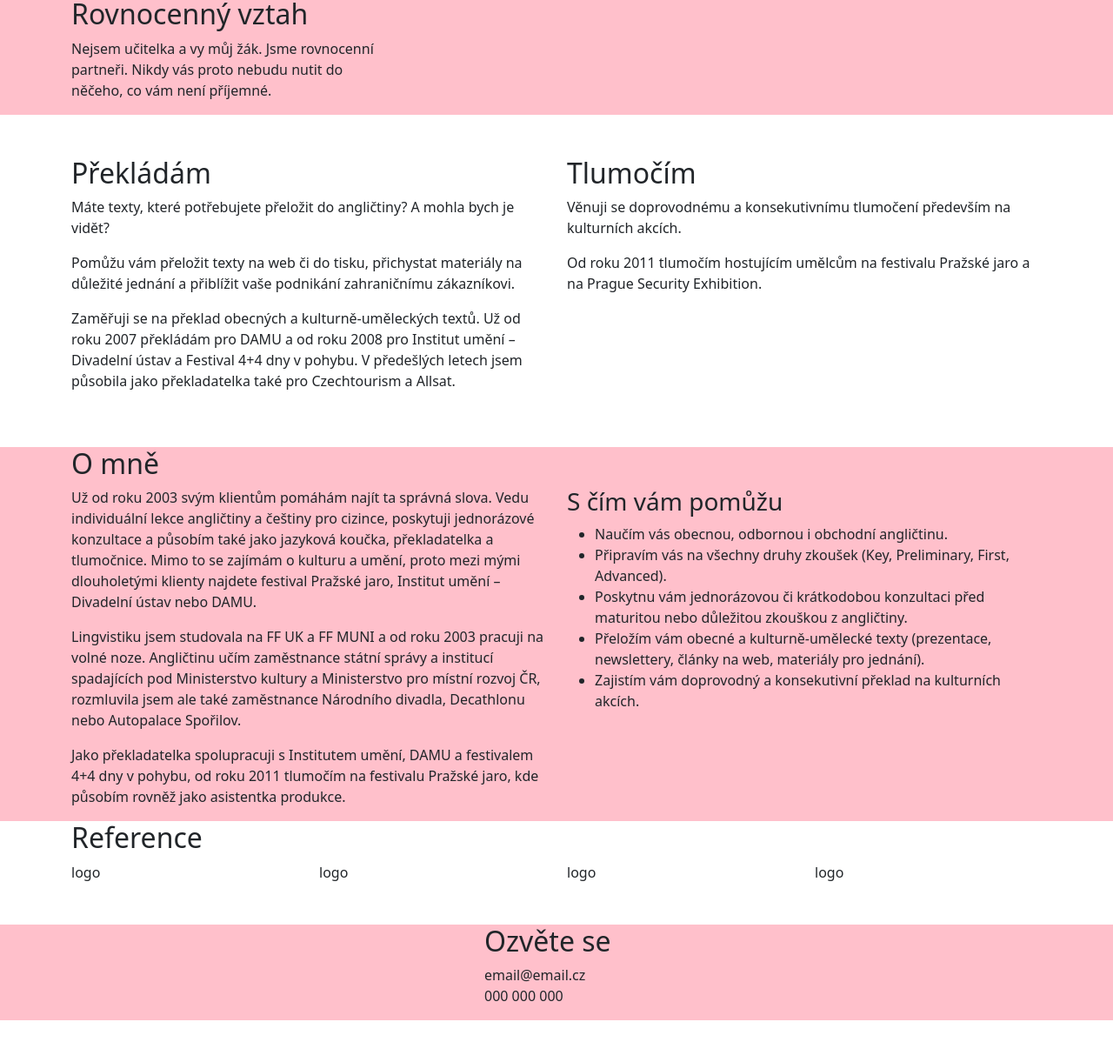
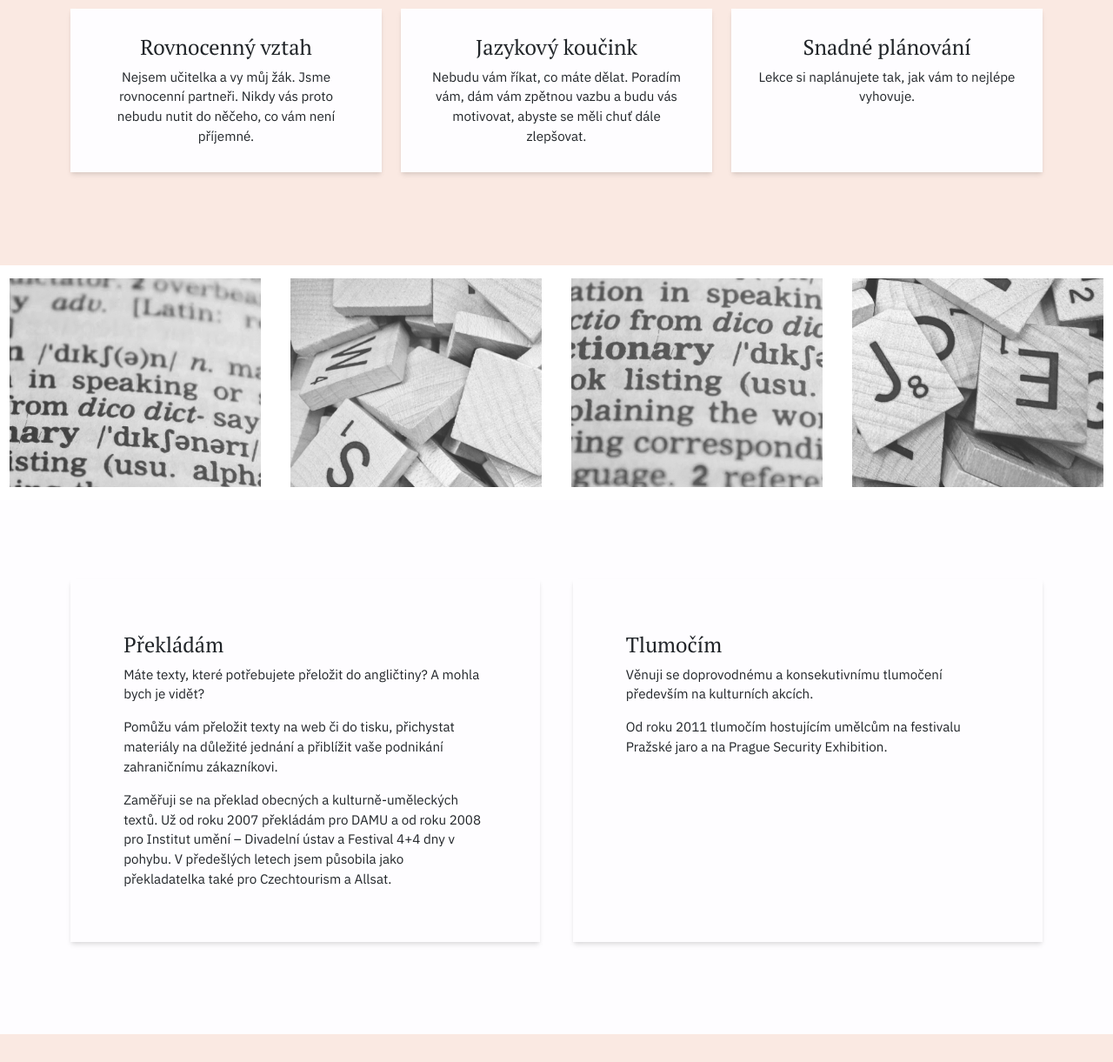
Before and after one commit to sarcino/Lingua-Franca, a plain HTML site: page index.html in a window 1280 px wide. Shown: the part 707-1928 px from the top of the page at 87% size. Before the commit the page ends 1880 px from the top, so only its background shows below. Drawn offline with nearby package versions, Linux system fonts and the light colour scheme.

Commit message:
color, styling, image, fonts, spacing

```diff
--- a/index.html
+++ b/index.html
@@ -1,23 +1,29 @@
 <!doctype html>
 <html lang="en">
+
 <head>
-    <!-- Required meta tags -->
     <meta charset="utf-8">
     <meta name="viewport" content="width=device-width, initial-scale=1">
+    <title>Lingua Franca - Eliška Hulcová</title>
+    <meta name="description" content="Pomůžu vám najít ta správná slova - lekce angličtiny a češtiny pro cizince, jazykový koučink, překlady a tlumočení">
 
     <!-- Bootstrap CSS -->
-    <link href="https://cdn.jsdelivr.net/npm/bootstrap@5.0.0-beta3/dist/css/bootstrap.min.css" rel="stylesheet" integrity="sha384-eOJMYsd53ii+scO/bJGFsiCZc+5NDVN2yr8+0RDqr0Ql0h+rP48ckxlpbzKgwra6" crossorigin="anonymous">
+    <link href="https://cdn.jsdelivr.net/npm/bootstrap@5.0.0-beta3/dist/css/bootstrap.min.css" rel="stylesheet"
+        integrity="sha384-eOJMYsd53ii+scO/bJGFsiCZc+5NDVN2yr8+0RDqr0Ql0h+rP48ckxlpbzKgwra6" crossorigin="anonymous">
     <link href="style.css" rel="stylesheet">
 
-    <title>Hello, world!</title>
+
 </head>
+
 <body>
 
     <!-- NAVIGATION BAR -->
     <nav class="navbar navbar-expand-lg navbar-light bg-light">
         <div class="container-fluid">
+            <div class="container">
                 <a class="navbar-brand" href="#">Navbar</a>
-          <button class="navbar-toggler" type="button" data-bs-toggle="collapse" data-bs-target="#navbarNav" aria-controls="navbarNav" aria-expanded="false" aria-label="Toggle navigation">
+                <button class="navbar-toggler" type="button" data-bs-toggle="collapse" data-bs-target="#navbarNav"
+                    aria-controls="navbarNav" aria-expanded="false" aria-label="Toggle navigation">
                     <span class="navbar-toggler-icon"></span>
                 </button>
                 <div class="collapse navbar-collapse" id="navbarNav">
@@ -26,7 +32,8 @@
                             <a class="nav-link" aria-current="page" href="#sluzby">Služby</a>
                         </li>
                         <li class="nav-item">
-                <a class="nav-link" aria-current="page" href="#preklady-a-tlumoceni">Překlady a tlumočení</a>
+                            <a class="nav-link" aria-current="page" href="#preklady-a-tlumoceni">Překlady a
+                                tlumočení</a>
                         </li>
                         <li class="nav-item">
                             <a class="nav-link" href="#o-mne">O mně</a>
@@ -40,18 +47,21 @@
                     </ul>
                 </div>
             </div>
+        </div>
     </nav>
 
     <!-- ENGLISH LESSONS -->
-      <div class="container-fluid mt-5">
+    <div class="container-fluid mt-5 mb-5">
         <div class="container">
             <div class="row">
-          <div class="col-sm">
+                <div class="col-md">
                     <h2>Lekce angličtiny</h2>
                     <p>
-                Chcete si rozšířit slovní zásobu, zbavit se trémy při komunikaci v cizím jazyce nebo se připravit na zkoušky z angličtiny? Naučím vás, jak si vybudovat aktivní slovní zásobu a jak získané znalosti prakticky využít v reálných situacích.
+                        Chcete si rozšířit slovní zásobu, zbavit se trémy při komunikaci v cizím jazyce nebo se
+                        připravit na zkoušky z angličtiny? Naučím vás, jak si vybudovat aktivní slovní zásobu a jak
+                        získané znalosti prakticky využít v reálných situacích.
                     </p>
-            <a href="#" class="btn btn-primary">Zarezervujte si lekci</a>
+                    <a href="#" class="btn btn-primary button">Zarezervujte si lekci</a>
                 </div>
                 <div class="col-sm">
                     <img src="images/placeholder-img.PNG" class="img-fluid" alt="...">
@@ -61,93 +71,141 @@
     </div>
 
     <!-- OTHER SERVICES -->
-     <div class="container-fluid pink" id="sluzby">
+    <div class="container-fluid mt-5 pt-5 pb-5 highlighted" id="sluzby">
         <div class="container">
             <div class="row mt-5">
-          <div class="col-sm">
-            <h2>Lekce na míru</h2>
-            <p>
-                Individuální lekce přizpůsobíme vaším předešlým zkušenostem, potřebám a přáním tak, abyste si z nich odnesli maximum.
+
+                <div class="col-md mb-3">
+                    <div class="card h-100 p-3 text-center service">
+                        <div class="card-body">
+                            <h2 class="card-title">Lekce na míru</h2>
+                            <p class="card-text">Individuální lekce přizpůsobíme vaším předešlým zkušenostem, potřebám a přáním tak, abyste si z
+                                nich odnesli maximum.
                             </p>
-          </div>
-          <div class="col-sm">
-            <h2>Širší kontext</h2>
-            <p>
-                Učebnice používám jen výjimečně. Dávám přednost čtení novinových článků, sledování videí a diskusi na aktuální témata.
-            </p>
-          </div>
-          <div class="col-sm">
-            <h2>Bezpečné prostředí</h2>
-            <p>Nebudete první ani poslední, komu vypadlo slovíčko nebo kdo bojuje s výslovností. S výsměchem se u mě nesetkáte.</p>
-          </div>
-        </div>
-
-        <div class="row mt-5">
-            <div class="col-sm">
-                <div class="card text-center">
-                    <div class="card-body">
-                      <h2 class="card-title">Special title treatment</h2>
-                      <p class="card-text">With supporting text below as a natural lead-in to additional content.</p>
-
-                    </div>
-                  </div>
-
-
-              <h2>Rovnocenný vztah</h2>
-              <p>Nejsem učitelka a vy můj žák. Jsme rovnocenní partneři. Nikdy vás proto nebudu nutit do něčeho, co vám není příjemné.</p>
-            </div>
-            <div class="col-sm">
-              <h2>Jazykový koučink</h2>
-              <p>
-                Nebudu vám říkat, co máte dělat. Poradím vám, dám vám zpětnou vazbu a budu vás motivovat, abyste se měli chuť dále zlepšovat.
-              </p>
-            </div>
-            <div class="col-sm">
-             <h2>Snadné plánování</h2>
-             <p>Lekce si naplánujete tak, jak vám to nejlépe vyhovuje.</p>
-            </div>
                         </div>
                     </div>
                 </div>
 
-
-<!-- TRANSLATIONS -->
-<div class="container-fluid mt-5" id="preklady-a-tlumoceni">
-    <div class="container">
-  <div class="row">
-    <div class="col-sm">
-      <h2>Překládám</h2>
-      <p>
-        Máte texty, které potřebujete přeložit do angličtiny? A mohla bych je vidět?
-      </p>
-      <p>
-        Pomůžu vám přeložit texty na web či do tisku, přichystat materiály na důležité jednání a přiblížit vaše podnikání zahraničnímu zákazníkovi.
-      </p>
-      <p>
-        Zaměřuji se na překlad obecných a kulturně-uměleckých textů. Už od roku 2007 překládám pro DAMU a od roku 2008 pro Institut umění – Divadelní ústav a Festival 4+4 dny v pohybu. V předešlých letech jsem působila jako překladatelka také pro Czechtourism a Allsat.
+                <div class="col-md mb-3">
+                    <div class="card h-100 p-3 text-center service">
+                        <div class="card-body">
+                            <h2 class="card-title">Širší kontext</h2>
+                            <p class="card-text">Učebnice používám jen výjimečně. Dávám přednost čtení novinových článků, sledování videí a
+                                diskusi na aktuální témata.
                             </p>
                         </div>
-    <div class="col-sm">
-      <h2>Tlumočím</h2>
-      <p>
-        Věnuji se doprovodnému a konsekutivnímu tlumočení především na kulturních akcích.
-      </p>
-      <p>
-        Od roku 2011 tlumočím hostujícím umělcům na festivalu Pražské jaro a na Prague Security Exhibition.
+                    </div>
+                </div>
+
+                <div class="col-md mb-3">
+                    <div class="card h-100 p-3 text-center service">
+                        <div class="card-body">
+                            <h2 class="card-title">Bezpečné prostředí</h2>
+                            <p class="card-text">Nebudete první ani poslední, komu vypadlo slovíčko nebo kdo bojuje s výslovností. S výsměchem se
+                                u mě nesetkáte.
                             </p>
                         </div>
                     </div>
                 </div>
             </div>
 
+            <div class="row mt-5 pb-5">
+
+                <div class="col-md mb-3">
+                    <div class="card h-100 p-3 text-center service">
+                        <div class="card-body">
+                            <h2 class="card-title">Rovnocenný vztah</h2>
+                            <p class="card-text">Nejsem učitelka a vy můj žák. Jsme rovnocenní partneři. Nikdy vás proto nebudu nutit do něčeho,
+                                co vám není příjemné.
+                            </p>
+                        </div>
+                    </div>
+                </div>
+
+                <div class="col-md mb-3">
+                    <div class="card h-100 p-3 text-center service">
+                        <div class="card-body">
+                            <h2 class="card-title">Jazykový koučink</h2>
+                            <p class="card-text">Nebudu vám říkat, co máte dělat. Poradím vám, dám vám zpětnou vazbu a budu vás motivovat, abyste
+                                se měli chuť dále zlepšovat.
+                            </p>
+                        </div>
+                    </div>
+                </div>
+
+                <div class="col-md mb-3">
+                    <div class="card h-100 p-3 text-center service">
+                        <div class="card-body">
+                            <h2 class="card-title">Snadné plánování</h2>
+                            <p class="card-text">Lekce si naplánujete tak, jak vám to nejlépe vyhovuje.
+                            </p>
+                        </div>
+                    </div>
+                </div>
+
+            </div>
+        </div>
+    </div>
+
+    <!-- PICTURE DIVIDER -->
+    <div class="container-fluid mt-3 mb-3">
+        <img src="images/Group 4.png" class="img-fluid" alt="Dekorativní obrázek">
+    </div>
+
+    <!-- TRANSLATIONS -->
+    <div class="container-fluid pt-5 pb-5 neutral" id="preklady-a-tlumoceni">
+        <div class="container">
+            <div class="row mt-5 pb-5">
+
+                <div class="col-md mb-3">
+                    <div class="card h-100 p-5 me-2 service highlighted-card">
+                        <div class="card-body">
+                            <h2 class="card-title">Překládám</h2>
+                            <p class="card-text">
+                                Máte texty, které potřebujete přeložit do angličtiny? A mohla bych je vidět?
+                            </p class="card-text">
+                            <p class="card-text">
+                                Pomůžu vám přeložit texty na web či do tisku, přichystat materiály na důležité jednání a
+                                přiblížit vaše podnikání zahraničnímu zákazníkovi.
+                            </p>
+                            <p class="card-text">
+                                Zaměřuji se na překlad obecných a kulturně-uměleckých textů. Už od roku 2007 překládám pro DAMU
+                                a od roku 2008 pro Institut umění – Divadelní ústav a Festival 4+4 dny v pohybu. V předešlých
+                                letech jsem působila jako překladatelka také pro Czechtourism a Allsat.
+                            </p>
+                        </div>
+                    </div>
+                </div>
+
+                <div class="col-md mb-3">
+                    <div class="card h-100 p-5 ms-2 service highlighted-card">
+                        <div class="card-body">
+                            <h2 class="card-title">Tlumočím</h2>
+                            <p class="card-text">
+                                Věnuji se doprovodnému a konsekutivnímu tlumočení především na kulturních akcích.
+                            </p>
+                            <p class="card-text">
+                                Od roku 2011 tlumočím hostujícím umělcům na festivalu Pražské jaro a na Prague Security
+                                Exhibition.
+                            </p>
+                        </div>
+                    </div>
+                </div>
+
+
+
+            </div>
+
+        </div>
+    </div>
+
     <!-- ABOUT ME -->
 
-<div class="container-fluid mt-5 pink" id="o-mne">
+    <div class="container-fluid pt-5 pb-5 highlighted" id="o-mne">
         <div class="container">
-        <h2>O mně</h2>
-  <div class="row">
-    <div class="col-sm">
-
+            <h2 class="pt-3">O mně</h2>
+            <div class="row mt-5">
+                <div class="col-md pe-3">
                     <p>
                         Už od roku 2003 svým klientům pomáhám najít ta správná
                         slova. Vedu individuální lekce angličtiny a češtiny pro cizince,
@@ -163,7 +221,7 @@
                         státní správy a institucí spadajících pod Ministerstvo kultury a
                         Ministerstvo pro místní rozvoj ČR, rozmluvila jsem ale také
                         zaměstnance Národního divadla, Decathlonu nebo
-        Autopalace Spořilov.    </p>
+                        Autopalace Spořilov. </p>
                     <p>
                         Jako překladatelka spolupracuji s Institutem umění, DAMU a
                         festivalem 4+4 dny v pohybu, od roku 2011 tlumočím na
@@ -171,13 +229,15 @@
                         produkce.
                     </p>
                 </div>
-    <div class="col-sm">
+                <div class="col-md pt-3 ps-3">
                     <h3>S čím vám pomůžu</h3>
                     <ul>
-          <li>Naučím vás obecnou, odbornou i obchodní angličtinu.</li>
-          <li>Připravím vás na všechny druhy zkoušek (Key, Preliminary, First, Advanced).</li>
-          <li>Poskytnu vám jednorázovou či krátkodobou konzultaci před maturitou nebo důležitou zkouškou z angličtiny.</li>
-          <li>Přeložím vám obecné a kulturně-umělecké texty (prezentace, newslettery, články na web, materiály pro jednání).</li>
+                        <li class="pb-2">Naučím vás obecnou, odbornou i obchodní angličtinu.</li>
+                        <li class="pb-2">Připravím vás na všechny druhy zkoušek (Key, Preliminary, First, Advanced).</li>
+                        <li class="pb-2">Poskytnu vám jednorázovou či krátkodobou konzultaci před maturitou nebo důležitou zkouškou z
+                            angličtiny.</li>
+                        <li class="pb-2">Přeložím vám obecné a kulturně-umělecké texty (prezentace, newslettery, články na web,
+                            materiály pro jednání).</li>
                         <li>Zajistím vám doprovodný a konsekutivní překlad na kulturních akcích.</li>
                     </ul>
                 </div>
@@ -186,7 +246,7 @@
     </div>
 
     <!-- LOGOS -->
-<div class="container" id="reference">
+    <div class="container neutral" id="reference">
         <h2>Reference</h2>
         <div class="row">
             <div class="col">logo</div>
@@ -197,7 +257,7 @@
     </div>
 
     <!-- CONTACT -->
-  <div class="container-fluid mt-5 pink" id="kontakt">
+    <div class="container-fluid pt-5 pb-5 highlighted" id="kontakt">
         <div class="container">
             <div class="row justify-content-center">
                 <div class="col-2">
@@ -215,8 +275,11 @@
 
 
     <!-- BOOTSTRAP JS -->
-    <script src="https://cdn.jsdelivr.net/npm/bootstrap@5.0.0-beta3/dist/js/bootstrap.bundle.min.js" integrity="sha384-JEW9xMcG8R+pH31jmWH6WWP0WintQrMb4s7ZOdauHnUtxwoG2vI5DkLtS3qm9Ekf" crossorigin="anonymous"></script>
+    <script src="https://cdn.jsdelivr.net/npm/bootstrap@5.0.0-beta3/dist/js/bootstrap.bundle.min.js"
+        integrity="sha384-JEW9xMcG8R+pH31jmWH6WWP0WintQrMb4s7ZOdauHnUtxwoG2vI5DkLtS3qm9Ekf" crossorigin="anonymous">
+    </script>
 
 
 </body>
+
 </html>
--- a/style.css
+++ b/style.css
@@ -1,7 +1,64 @@
+@import url('https://fonts.googleapis.com/css2?family=IBM+Plex+Sans:ital,wght@0,400;0,700;1,400;1,700&display=swap');
+@import url('https://fonts.googleapis.com/css2?family=PT+Serif:ital,wght@0,400;0,700;1,400;1,700&display=swap');
+
+
+:root {
+    --color-champagne-pink: rgb(250, 233, 226);
+    --color-catawba: rgb(102, 48, 62);
+    --color-jet: rgb(43, 43, 43);
+    --color-white: rgb(254, 253, 255);
+    --font-headline: "PT Serif", serif;
+    --font-main: "IBM Plex Sans", sans-serif;;
+}
+
 html {
     scroll-behavior: smooth;
+    color: var(--color-jet);
+    font-size: 0.95rem;
   }
 
-.pink {
-    background-color: pink;
+  h1, h2, h3, h4, h5 {
+      font-family: var(--font-headline);
+      font-size: 1.6rem;
+  }
+
+  p {
+      font-family: var(--font-main);
+  }
+
+  .button {
+      background-color: var(--color-catawba);
+      border: 0;
+      color: var(--color-white);
+      border-radius: 25px;
+      padding: 12px 30px;
+      font-family: var(--font-main);
+      text-transform: uppercase;
+      line-height: 1.2;
+   }
+
+  .button:hover {
+      background-color: var(--color-champagne-pink);
+      border: 0;
+      color: var(--color-jet);
+  }
+
+.highlighted {
+    background-color: var(--color-champagne-pink);
 }
+
+.neutral {
+    background-color: var(--color-white);
+}
+
+.service {
+    border-radius: 0;
+    border: 0;
+    background: var(--color-white);
+    font-family: var(--font-main);
+    box-shadow: rgba(0, 0, 0, 0.1) 0px 4px 6px -1px, rgba(0, 0, 0, 0.06) 0px 2px 4px -1px;
+}
+
+.highlighted-card {
+    box-shadow: rgba(0, 0, 0, 0.1) 0px 4px 6px -1px, rgba(0, 0, 0, 0.06) 0px 2px 4px -1px;
+}
```
Also changed, not shown: images/Group 4.png (added). Lines whose indentation alone changed are shown as unchanged.
